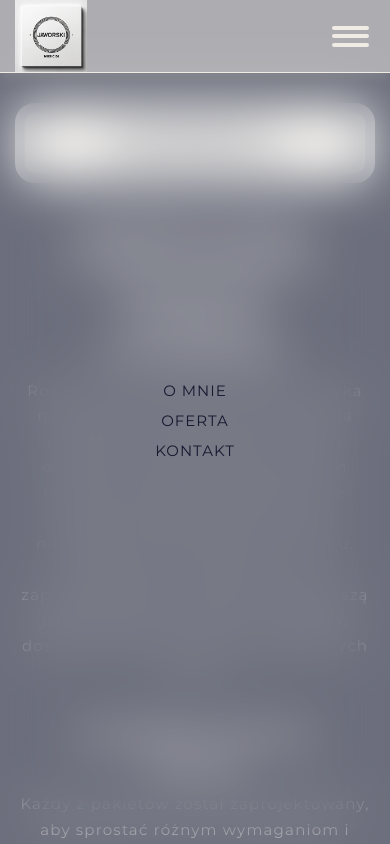
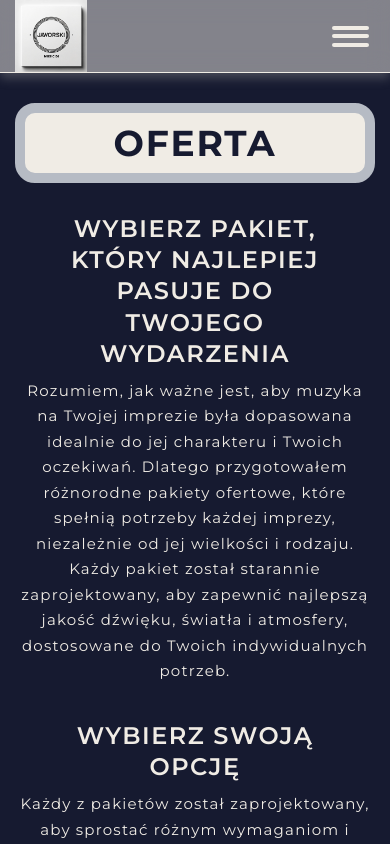
Before and after one commit to patryk-pi/Baby_Feed, a Next.js app: page /oferta in a window 390 px wide. Shown: the top 844 px of the page. Built offline with nearby package versions, Linux system fonts and the light colour scheme.

Commit message:
added working mobile nav

```diff
--- a/src/components/Navbar/Navbar.tsx
+++ b/src/components/Navbar/Navbar.tsx
@@ -67,7 +67,7 @@ const Navbar = () => {
                     </div>
                 </nav>
             </section>
-            <MobileNav />
+            {mobileOpen && <MobileNav />}
         </>
     );
 };
--- a/src/components/Navbar/components/_mobilenav.scss
+++ b/src/components/Navbar/components/_mobilenav.scss
@@ -11,4 +11,11 @@
     justify-content: center;
     background-color: rgba(255, 255, 255, 0.37);
     backdrop-filter: blur(25px);
+
+    ul {
+        gap: 6rem;
+        display: flex;
+        flex-direction: column;
+        font-weight: 600;
+    }
 }
```
